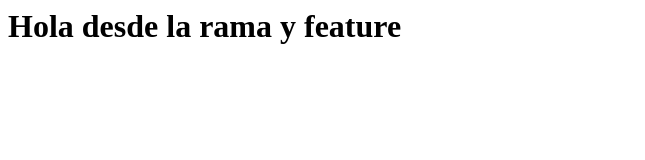
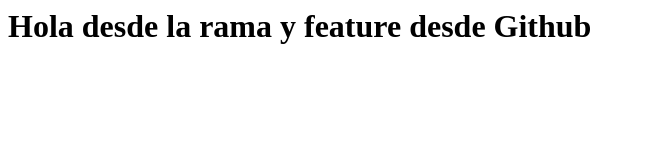
Before and after one commit to Jefferpx/PrimerProyectoGit, a plain HTML site: page index.html in a window 1280 px wide. Shown: the whole page, without its empty margins (0-645 px from the left). Drawn offline with Linux system fonts and the light colour scheme.

Commit message:
Actualizado desde index.html

```diff
--- a/index.html
+++ b/index.html
@@ -1 +1 @@
-<html><body><h1>Hola desde la rama y feature</h1></body></html>
+<html><body><h1>Hola desde la rama y feature desde Github</h1></body></html>
```
